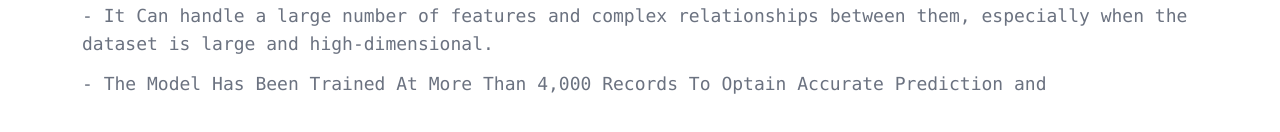
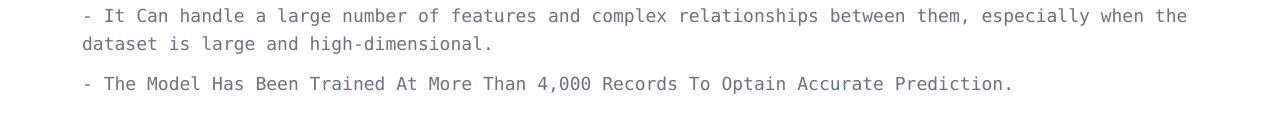
Before and after one commit to A-said-metwally/BroilerALWPrediction, a Next.js app: page /about in a window 1280 px wide. Shown: the part 364-496 px from the top of the page. Built offline with nearby package versions, Linux system fonts and the light colour scheme.

Commit message:
first commit11

```diff
--- a/pages/about.js
+++ b/pages/about.js
@@ -9,7 +9,7 @@ const About = () => {
                 <p>
                     - This App Disigned By BI & Solution Unit Team At October 2024
                 </p>
-                 <p>
+                <p>
                     - The Model Can Predict Chicken Final Live Weight At The Day 21 of Broiler Cycle,
                         Regarding Recorded Weights Form Zero Day Age to 21 Day Age and Expected Catching Age.
                 </p>
@@ -23,7 +23,7 @@ const About = () => {
                     - It Can handle a large number of features and complex relationships between them, especially when the dataset is large and high-dimensional.
                 </p>
                 <p>
-                    - The Model Has Been Trained At More Than 4,000 Records To Optain Accurate Prediction and
+                    - The Model Has Been Trained At More Than 4,000 Records To Optain Accurate Prediction.
                 </p>
 
             </div>
```
